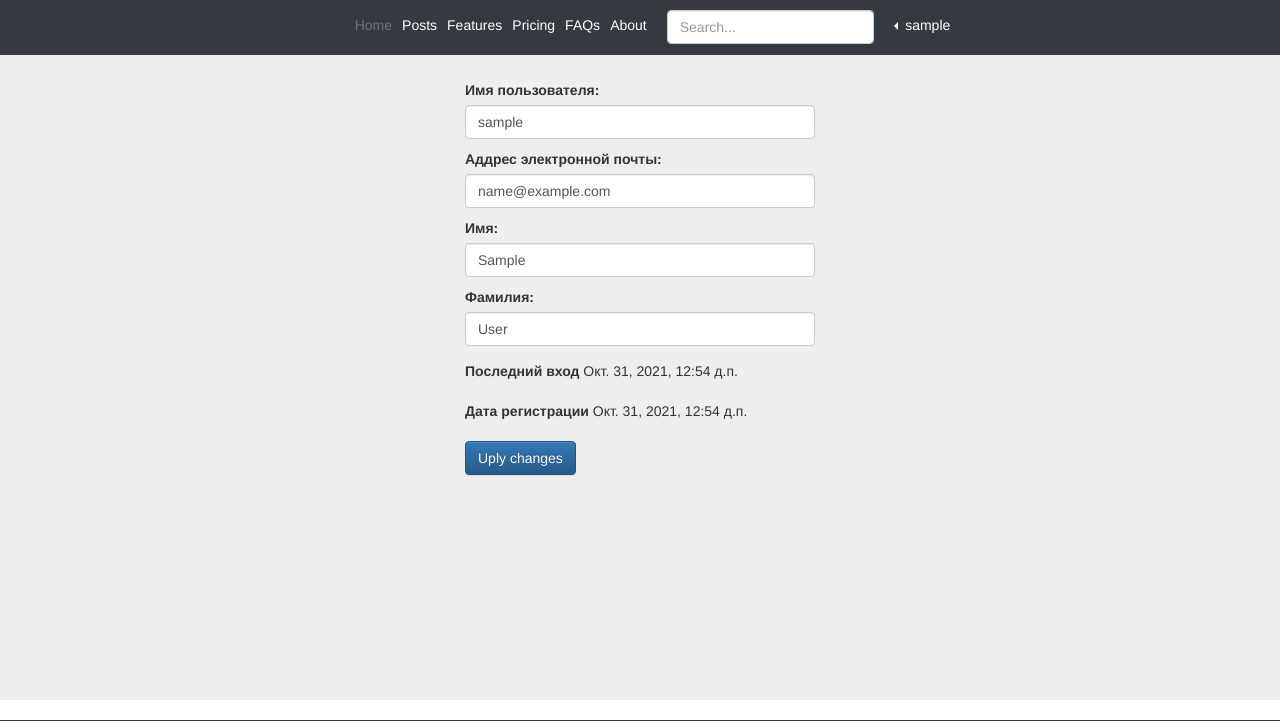
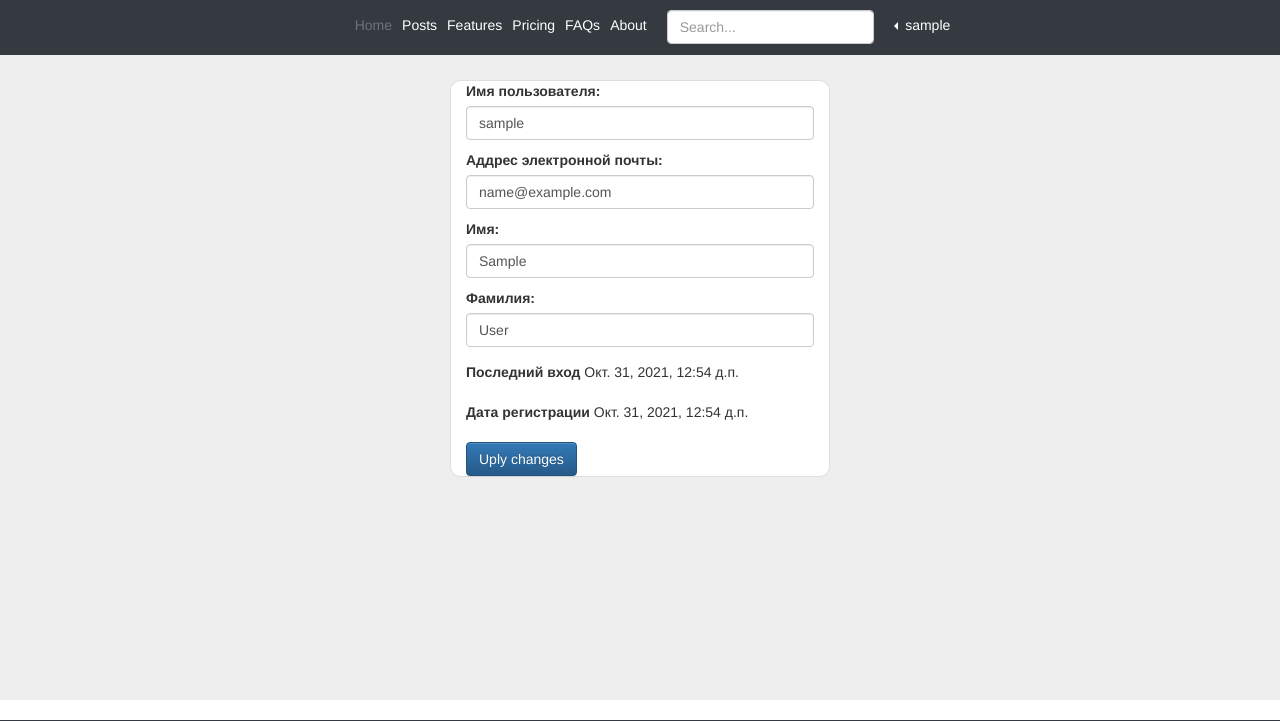
Before and after one commit to katerinArtem/MyPetProjectSite, a Django app: page /profile/update/ in a window 1280 px wide. Shown: the top 721 px of the page. Run offline with Django 3.2, Linux system fonts and the light colour scheme; the visitor is signed in with stand-in values (Sample User, id 1); some libraries are stand-ins or nearby versions.

Commit message:
some code correction

```diff
--- a/static/posts.css
+++ b/static/posts.css
@@ -54,3 +54,7 @@ body{
   max-inline-size: max-content;
   writing-mode: horizontal-tb;
 }
+
+.out_of_wrap{
+  overflow-wrap:unset;
+}
--- a/taskmanager/templates/base.html
+++ b/taskmanager/templates/base.html
@@ -94,8 +94,6 @@
 
 
     <script src="{% static 'js/jquery-3.6.0.js' %}"></script>
-    <script src="{% static 'js/jquery.waypoints.min.js' %}"></script>
-    <script src="{% static 'js/infinite.min.js' %}"></script>
     <script src="{% static 'js/infinite-scroll.js' %}"></script>
 
 
--- a/taskmanager/templates/profile.html
+++ b/taskmanager/templates/profile.html
@@ -2,12 +2,14 @@
 
 {% block title %}{{user.username}}{% endblock %}
 {% block content %}
+<div class="container">
+    <div class="">
+        <div class="row">
+            <div class="col-4"></div>
+
+            <div class="col-4 card">
                 <form method="POST" action="{% url 'main:profile_update'%}">
                     {% csrf_token %}
-    <div class="container">
-        <div class="row">
-            <div class="col-4"></div>
-            <div class="col-4">
                     <div class="form-group">
                         {{form.as_p}}
                     </div>
@@ -19,9 +21,13 @@
                         <label  for="DateJoined">Дата регистрации</label>
                         {{user.date_joined}}
                     </div>
-                <button type="submit" class="btn btn-primary">Uply changes</button>
+                    <button type="submit" class="btn btn-primary ">Uply changes</button>
+                </form>
+            </div>
+
+            <div class="col-4"></div>
         </div>
     </div>
 </div>
-</form>
+
 {% endblock %}
```
Lines whose indentation alone changed are shown as unchanged.
